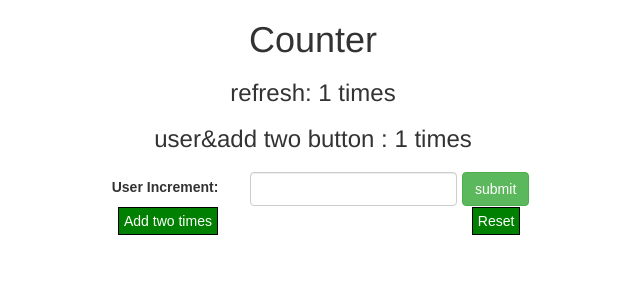
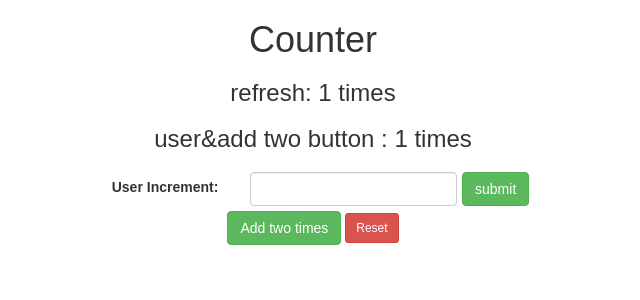
Before and after one commit to A-AbdAlrazeq/flask, a Flask app: page / in a window 1280 px wide. Shown: the top 300 px of the page, without its empty margins (327-967 px from the left). Run offline with Flask 3, Linux system fonts and the light colour scheme; some libraries are stand-ins or nearby versions.

Commit message:
update on style

```diff
--- a/flask_fundamentals/Counter/static/style.css
+++ b/flask_fundamentals/Counter/static/style.css
@@ -5,15 +5,6 @@ form {
   width: 900px;
   margin: 0 auto;
   padding: 5px;
-}
-.link {
-  text-decoration: none;
-  border: 1px solid black;
-  color: white;
-  padding: 5px;
-  margin-left: 250px;
-  width: fit-content;
-  background-color: green;
 }
 .Increment {
   display: flex;
--- a/flask_fundamentals/Counter/templates/index.html
+++ b/flask_fundamentals/Counter/templates/index.html
@@ -17,6 +17,7 @@
   </head>
 
   <body>
+    <div class="counter_box d-flex flex-column justify-content-center">
       <h1>Counter</h1>
       <p class="h3">refresh: {{ real_count }} times</p>
       <p class="h3">user&add two button : {{ count }} times</p>
@@ -33,8 +34,11 @@
           />
           <button type="submit" class="btn btn-success">submit</button>
         </div>
-      <a class="link" href="/add">Add two times</a>
-      <a class="link" href="/destroy_session">Reset</a>
+        <div class="text-center">
+          <a class="btn btn-success" href="/add">Add two times</a>
+          <a class="btn btn-danger btn-sm" href="/destroy_session">Reset</a>
+        </div>
       </form>
+    </div>
   </body>
 </html>
```
Lines whose indentation alone changed are shown as unchanged.
